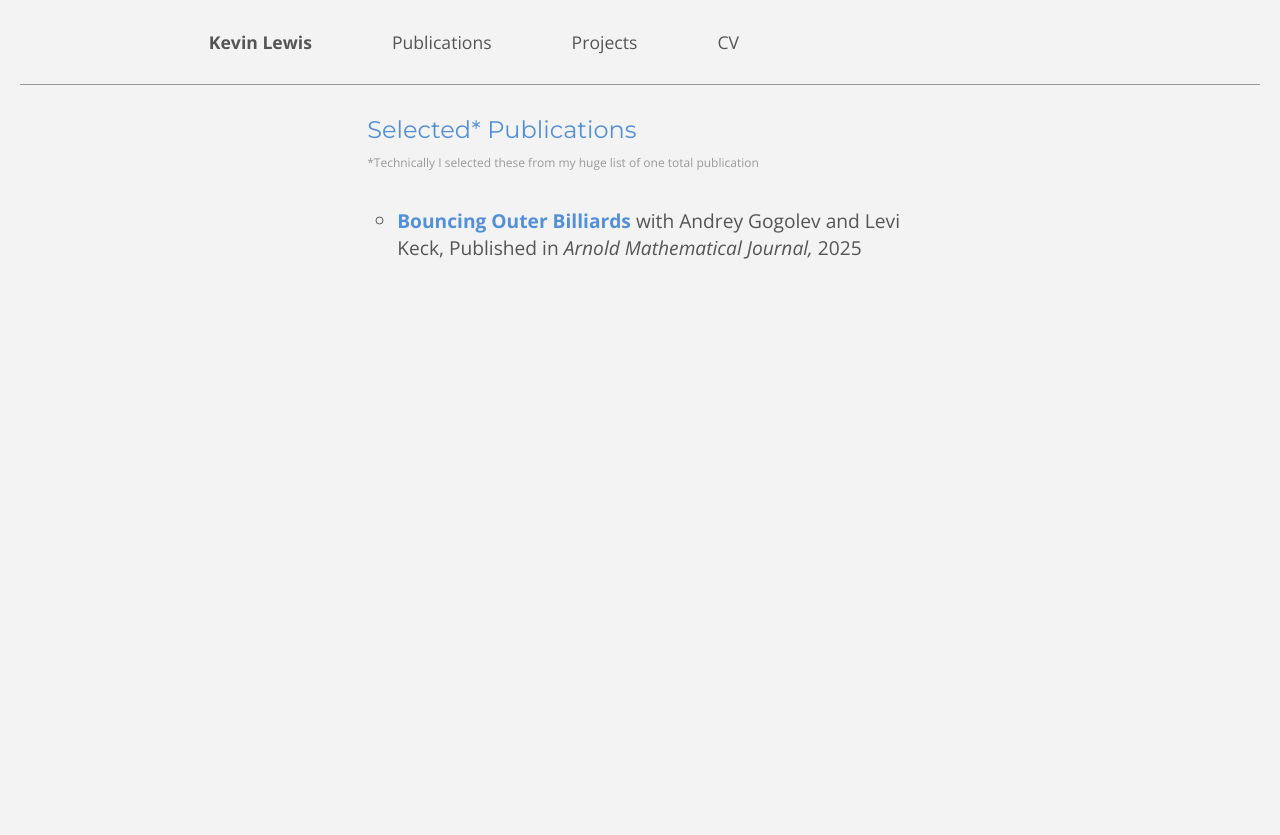
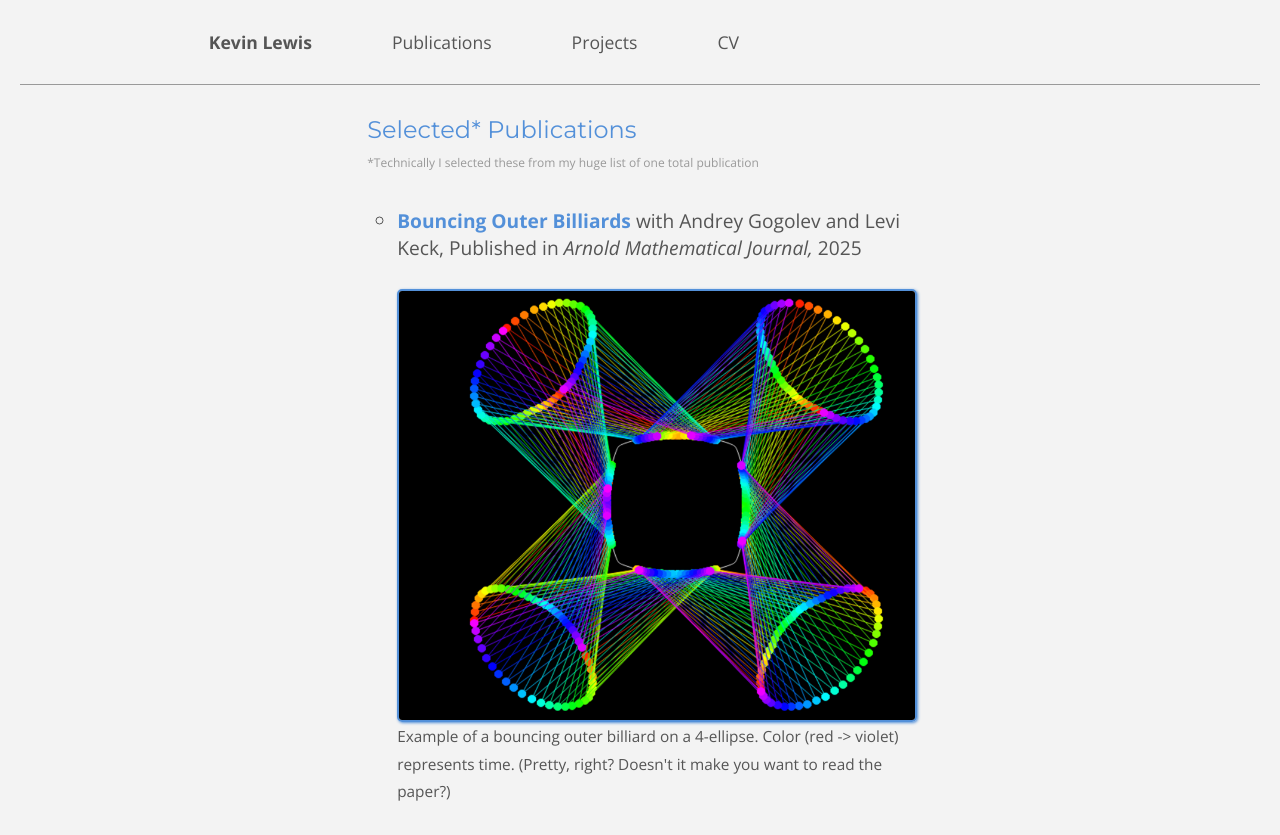
Before and after one commit to kevindlewis23/kevindlewis23.github.io, a plain HTML site: page publications.html in a window 1280 px wide. Before the commit the page ends 800 px from the top, so only its background shows below. Drawn offline with nearby package versions, Linux system fonts and the light colour scheme.

Commit message:
Ooh pretty pictures

```diff
--- a/style.css
+++ b/assets/style.css
@@ -86,6 +86,15 @@ body {
     padding: 0;
 
 }
+
+.caption {
+    color: var(--body-color);
+    font-family: var(--body-font);
+    font-size: 0.8em;
+    margin: -5px 0 0 0;
+    padding: 0;
+
+}
 /* Center the game even though it probably doesn't fit */
 #itch-game {
     position: relative;
@@ -113,3 +122,10 @@ body {
 .publisher {
     font-style: italic;
 }
+
+
+#bouncing-outer-billiard-img {
+    border-radius: 5px;
+    border: 2px solid var(--accent-color);
+    box-shadow: 1px 1px 3px var(--accent-color);
+}
--- a/publications.html
+++ b/publications.html
@@ -2,7 +2,7 @@
 <html>
     <head>
         <meta charset="utf-8" />
-        <link rel = "stylesheet" href="style.css" />
+        <link rel = "stylesheet" href="assets/style.css" />
         <title>Kevin Lewis Personal Website</title>
     </head>
 
@@ -36,7 +36,12 @@
             <br />
             <br />
             <ul class="body-text publication-list">
-                <li class = "publication"><a class = "pub-link" href="https://armj.math.stonybrook.edu/Articles/250309-Gogolev/article.pdf" target="_blank"><b>Bouncing Outer Billiards</b> <span class ="coauthors">with Andrey Gogolev and Levi Keck</span>, Published in <span class = "publisher">Arnold Mathematical Journal,</span> <span class = "pub-year">2025</span></a></li>
+                <li class = "publication"><a class = "pub-link" href="https://armj.math.stonybrook.edu/Articles/250309-Gogolev/article.pdf" target="_blank"><b>Bouncing Outer Billiards</b> <span class ="coauthors">with Andrey Gogolev and Levi Keck</span>, Published in <span class = "publisher">Arnold Mathematical Journal,</span> <span class = "pub-year">2025</span></a>
+                    <br />
+                    <br />
+                    <img id = "bouncing-outer-billiard-img" src ="assets/BouncingOuterBilliards.png" width="100%" alt="Example of a bouncing outer billiard" />
+                    <p class = "caption">Example of a bouncing outer billiard on a 4-ellipse. Color (red -> violet) represents time. (Pretty, right? Doesn't it make you want to read the paper?)</p>
+                </li>
             </ul>
 
         </section>
```
Also changed, not shown: cv.html (+2 -2 lines), index.html (+6 -2 lines), projects.html (+1 -1 lines), assets/BouncingOuterBilliards.png (added), favicon.png (added), 2 other files.
